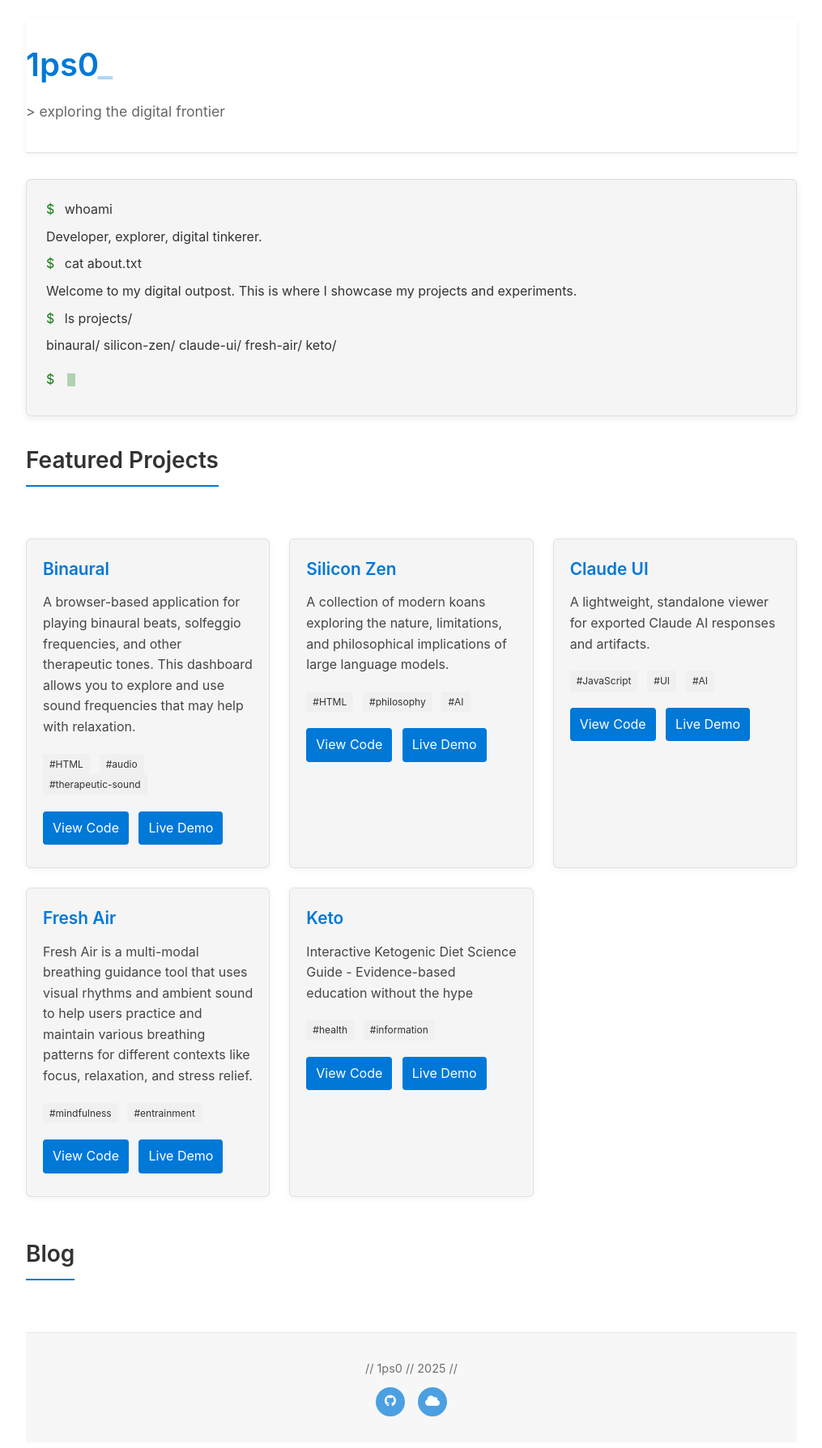
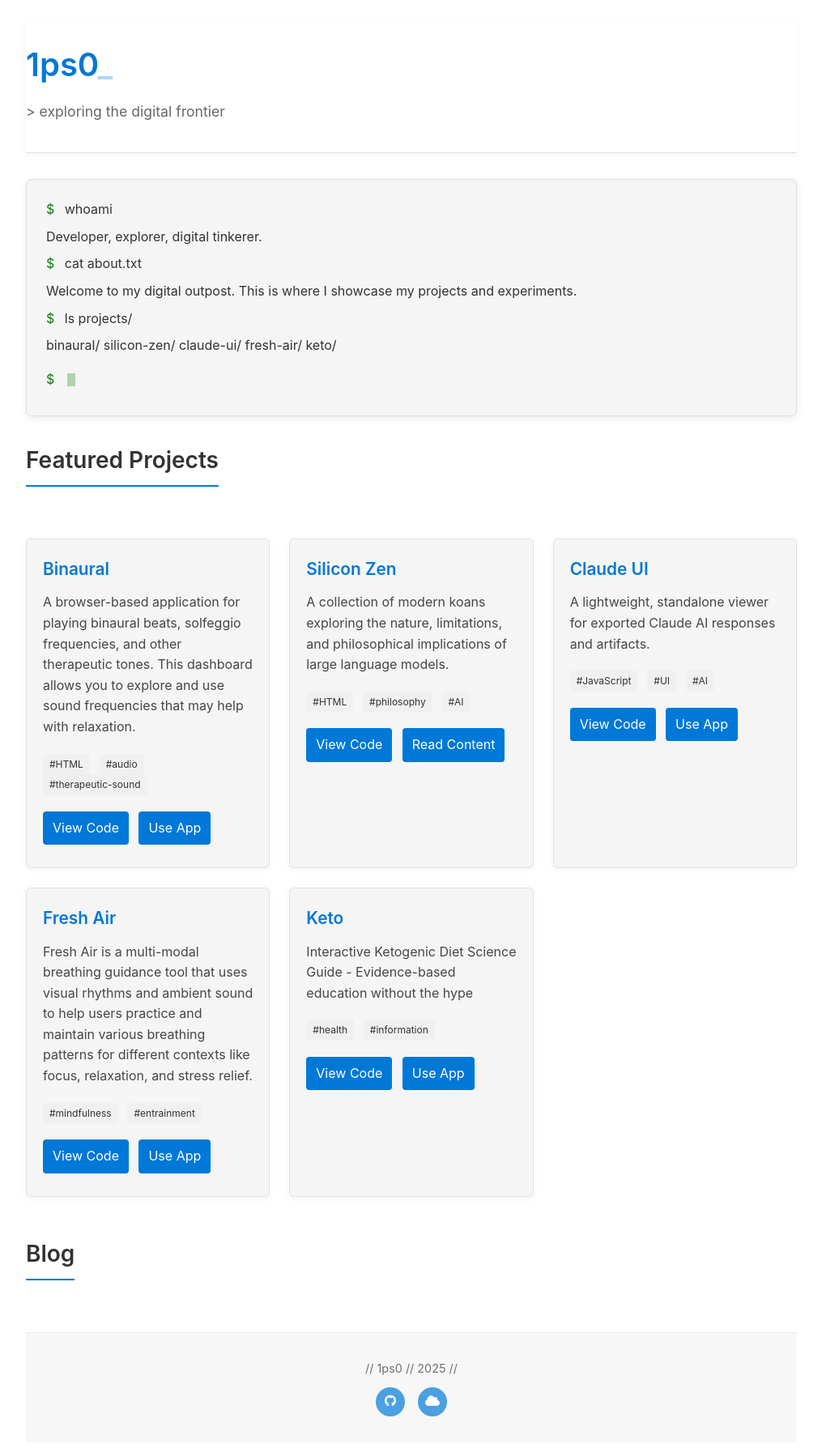
Before and after one commit to 1ps0/1ps0.github.io, a Jekyll site: the page built from index.html, in a window 1280 px wide. Shown: the top 1788 px of the page at 81% size, without its empty margins (132-1147 px from the left). Built offline with Jekyll 4.4.1, drawn with Linux system fonts in a browser that asks for light colours.

Commit message:
better button names instead of 'live demo'

```diff
--- a/index.html
+++ b/index.html
@@ -53,7 +53,7 @@
                     <span>#HTML</span> <span>#audio</span> <span>#therapeutic-sound</span>
                 </p>
                 <a href="https://github.com/1ps0/binaural" class="project-link">View Code</a>
-                <a href="https://1ps0.github.io/binaural" class="project-link">Live Demo</a>
+                <a href="https://1ps0.github.io/binaural" class="project-link">Use App</a>
             </div>
 
             <!-- Project 2: Silicon Zen -->
@@ -66,7 +66,7 @@
                     <span>#HTML</span> <span>#philosophy</span> <span>#AI</span>
                 </p>
                 <a href="https://github.com/1ps0/silicon-zen" class="project-link">View Code</a>
-                <a href="https://1ps0.github.io/silicon-zen" class="project-link">Live Demo</a>
+                <a href="https://1ps0.github.io/silicon-zen" class="project-link">Read Content</a>
             </div>
 
             <!-- Project 3: Claude UI -->
@@ -79,7 +79,7 @@
                     <span>#JavaScript</span> <span>#UI</span> <span>#AI</span>
                 </p>
                 <a href="https://github.com/1ps0/claude-ui" class="project-link">View Code</a>
-                <a href="https://1ps0.github.io/claude-ui" class="project-link">Live Demo</a>
+                <a href="https://1ps0.github.io/claude-ui" class="project-link">Use App</a>
             </div>
 
             <!-- Project 4: Fresh Air -->
@@ -92,7 +92,7 @@
                     <span>#mindfulness</span> <span>#entrainment</span>
                 </p>
                 <a href="https://github.com/1ps0/fresh-air" class="project-link">View Code</a>
-                <a href="https://1ps0.info/fresh-air" class="project-link">Live Demo</a>
+                <a href="https://1ps0.info/fresh-air" class="project-link">Use App</a>
             </div>
 
             <!-- Project 5: Keto -->
@@ -105,7 +105,7 @@
                     <span>#health</span> <span>#information</span>
                 </p>
                 <a href="https://github.com/1ps0/keto" class="project-link">View Code</a>
-                <a href="https://1ps0.info/keto" class="project-link">Live Demo</a>
+                <a href="https://1ps0.info/keto" class="project-link">Use App</a>
             </div>
         </div>
     </section>
```
